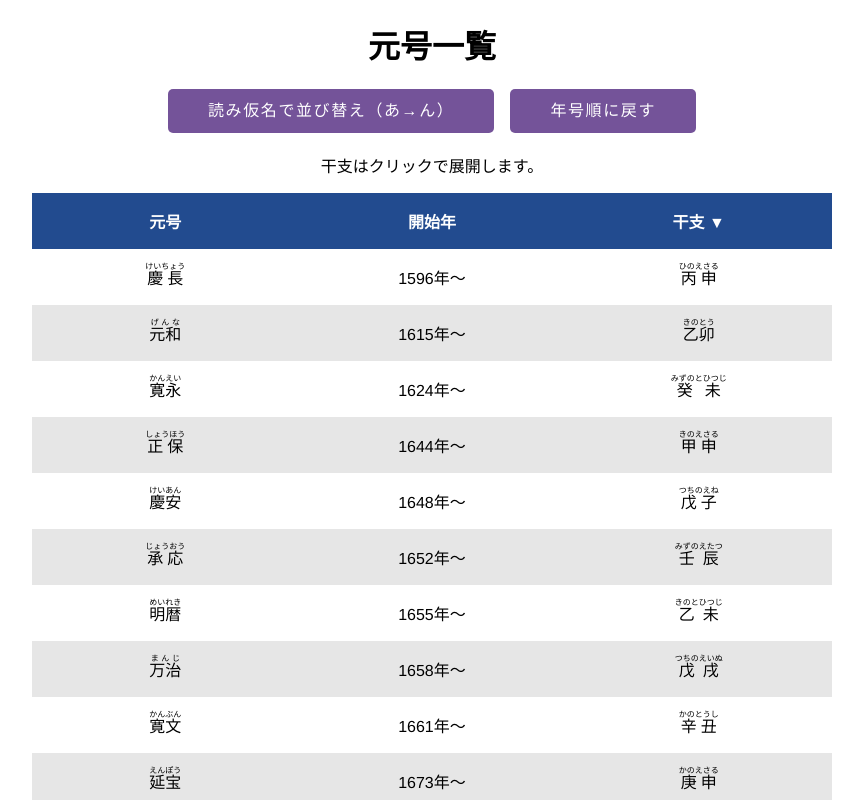
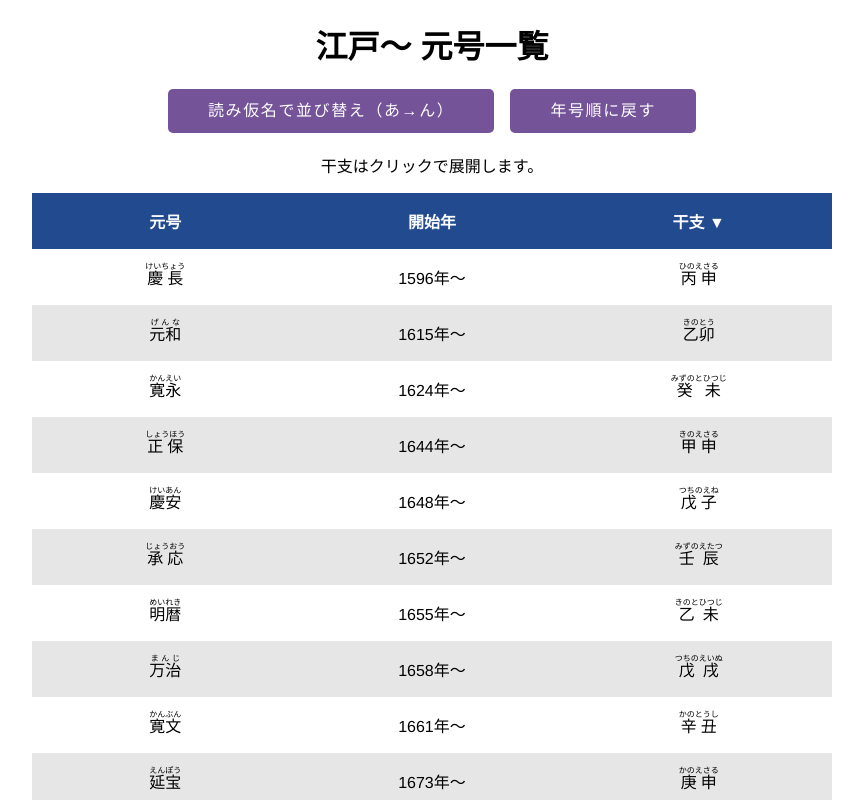
Before and after one commit to bibanana7/edo-gengo, a plain HTML site: page list.html in a window 1280 px wide. Shown: the top 800 px of the page, without its empty margins (208-1071 px from the left). Drawn offline with nearby package versions, Linux system fonts and the light colour scheme.

Commit message:
元号一覧のタイトルを「江戸〜 元号一覧」に変更し、フッターのマージンを調整

```diff
--- a/list.html
+++ b/list.html
@@ -2,7 +2,7 @@
 <html lang="ja">
   <head>
     <meta charset="UTF-8" />
-    <title>元号一覧</title>
+    <title>江戸〜 元号一覧</title>
     <meta name="viewport" content="width=device-width, initial-scale=1.0" />
     <meta name="description" content="江戸時代からの元号の一覧です。" />
     <link rel="icon" href="favicon.ico" />
@@ -10,7 +10,7 @@
   </head>
   <body>
     <div id="app">
-      <h1>元号一覧</h1>
+      <h1>江戸〜 元号一覧</h1>
       <div class="buttons">
         <button @click="sortByYomi">
           <span
--- a/style.css
+++ b/style.css
@@ -142,6 +142,7 @@ body {
 
 footer {
   width: 100%;
+  margin: 2em 0 1em;
 }
 
 /* スマホ用スタイル */
```
